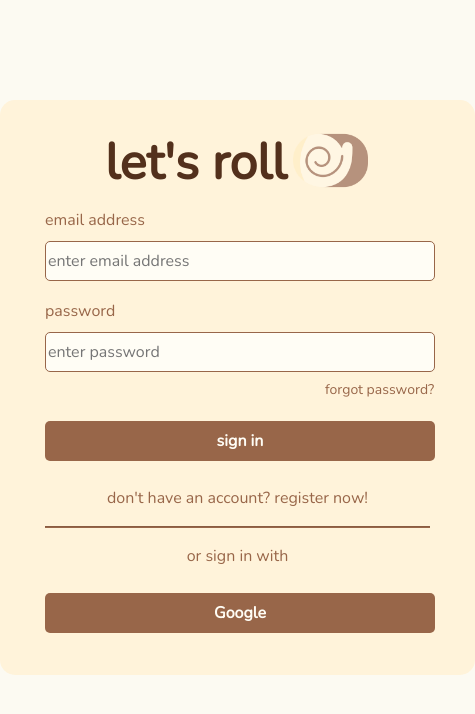
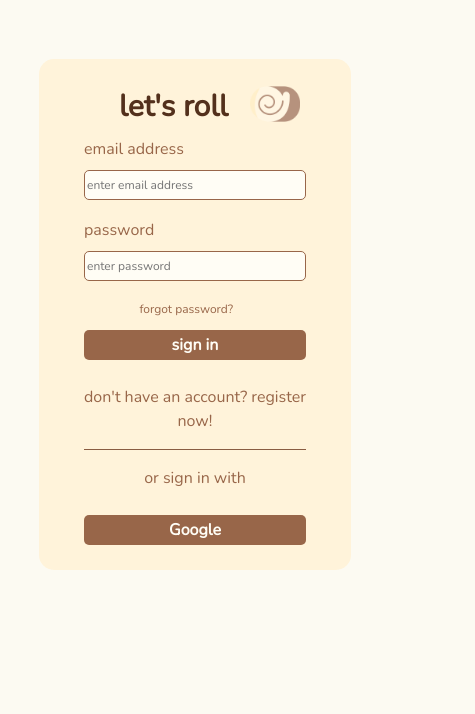
Before and after one commit to cathli66/college-food-insecurity, a React (Create React App) app: page / in a window 390 px wide. Shown: the top 714 px of the page, 475 px wide, since content can reach past the window. Built offline with nearby package versions, Linux system fonts and the light colour scheme; no server answers.

Commit message:
added some responsiveness to login page

```diff
--- a/src/components/Logout.tsx
+++ b/src/components/Logout.tsx
@@ -1,5 +1,5 @@
-import React, { useEffect, useState } from "react";
-import { Link, useNavigate } from "react-router-dom";
+import { useEffect } from "react";
+import { useNavigate } from "react-router-dom";
 import { auth } from "../firebase";
 import { useAuthState } from "react-firebase-hooks/auth";
 import { signOut } from "firebase/auth";
--- a/src/styles/Login.scss
+++ b/src/styles/Login.scss
@@ -1,4 +1,18 @@
+@import "./mediaqueries.scss";
+
 .logincard {
+    @include xs {
+        position: relative;
+        margin: auto;
+        width: 80%;
+        height: 60%;
+        margin-top: 15%;
+        background-color: #FFF3DA;
+        border-radius: 15px;
+        padding-top: 5px;
+    }
+
+    @include sm {
         position: relative;
         margin: auto;
         width: 475px;
@@ -9,24 +23,113 @@
         padding-top: 5px;
     }
 
+    @include md {
+        position: relative;
+        margin: auto;
+        width: 475px;
+        height: 575px;
+        margin-top: 100px;
+        background-color: #FFF3DA;
+        border-radius: 15px;
+        padding-top: 5px;
+    }
+
+    @include lg {
+        position: relative;
+        margin: auto;
+        width: 475px;
+        height: 575px;
+        margin-top: 100px;
+        background-color: #FFF3DA;
+        border-radius: 15px;
+        padding-top: 5px;
+    }
+}
+
+
+
 .custlabel {
     line-height: 10px;
     color: #986649;
 }
 
 .logoimg {
+    @include xs {
+        position: relative;
+        width: 50px;
+        left: 55px;
+    }
+
+    @include sm {
         position: relative;
         width: 75px;
         left: 55px;
     }
 
+    @include md {
+        position: relative;
+        width: 75px;
+        left: 55px;
+    }
+
+    @include lg {
+        position: relative;
+        width: 75px;
+        left: 55px;
+    }
+}
+
 .logo {
+    @include xs {
         display: flex;
         align-items: center;
         margin: auto;
     }
 
+    @include sm {
+        display: flex;
+        align-items: center;
+        margin: auto;
+    }
+
+    @include md {
+        display: flex;
+        align-items: center;
+        margin: auto;
+    }
+
+    @include lg {
+        display: flex;
+        align-items: center;
+        margin: auto;
+    }
+
+}
+
 .logotitle {
+    @include xs {
+        font-weight: 700;
+        font-size: 30px;
+        color: #53301C;
+        top: 20px;
+        left: 80px;
+        width: 50%;
+        position: relative;
+        margin-bottom: 35px;
+    }
+
+    @include sm {
+        font-weight: 700;
+        font-size: 40px;
+        color: #53301C;
+        top: 20px;
+        left: 105px;
+        width: 50%;
+        position: relative;
+        margin-bottom: 35px;
+    }
+
+    @include md {
         font-weight: 700;
         font-size: 50px;
         color: #53301C;
@@ -37,12 +140,48 @@
         margin-bottom: 35px;
     }
 
+    @include lg {
+        font-weight: 700;
+        font-size: 50px;
+        color: #53301C;
+        top: 20px;
+        left: 105px;
+        width: 50%;
+        position: relative;
+        margin-bottom: 35px;
+    }
+
+}
+
 .login {
     padding-left: 45px;
     padding-right: 45px;
 }
 
 .login__textBox {
+    @include xs {
+        border: 1px solid #986649;
+        border-radius: 5px;
+        background-color: #FFFDF5;
+        padding-right: 25px;
+        width: 100%;
+        padding-top: 5px;
+        padding-bottom: 5px;
+        margin-bottom: 25px;
+        font-size: 12px;
+    }
+
+    @include sm {
+        border: 1px solid #986649;
+        border-radius: 5px;
+        background-color: #FFFDF5;
+        padding-right: 25px;
+        width: 100%;
+        height: 30%;
+        margin-bottom: 25px;
+    }
+
+    @include md {
         border: 1px solid #986649;
         border-radius: 5px;
         background-color: #FFFDF5;
@@ -52,7 +191,42 @@
         margin-bottom: 25px;
     }
 
+    @include lg {
+        border: 1px solid #986649;
+        border-radius: 5px;
+        background-color: #FFFDF5;
+        padding-right: 25px;
+        width: 390px;
+        height: 40px;
+        margin-bottom: 25px;
+    }
+
+}
+
 .login__btn {
+    @include xs {
+        border-radius: 5px;
+        background-color: #986649;
+        border: none;
+        width: 100%;
+        height: 30px;
+        color: #FFFDF5;
+        font-weight: 600;
+        margin-bottom: 25px;
+    }
+
+    @include sm {
+        border-radius: 5px;
+        background-color: #986649;
+        border: none;
+        width: 100%;
+        height: 40px;
+        color: #FFFDF5;
+        font-weight: 600;
+        margin-bottom: 25px;
+    }
+
+    @include md {
         border-radius: 5px;
         background-color: #986649;
         border: none;
@@ -63,14 +237,59 @@
         margin-bottom: 25px;
     }
 
+    @include lg {
+        border-radius: 5px;
+        background-color: #986649;
+        border: none;
+        width: 390px;
+        height: 40px;
+        color: #FFFDF5;
+        font-weight: 600;
+        margin-bottom: 25px;
+    }
+
+}
+
 .forgpw {
+    @include xs {
         position: relative;
-    //padding-top: -20px;
+
         color: #986649;
-    top: -20px;
-    font-size: 14px;
+        top: -10px;
+        font-size: 12px;
         text-align: right;
-    right: -280px;
+        right: -25%;
+    }
+
+    @include sm {
+        position: relative;
+
+        color: #986649;
+        top: -10px;
+        font-size: 12px;
+        text-align: right;
+        right: -25%;
+    }
+
+    @include md {
+        position: relative;
+
+        color: #986649;
+        top: -10px;
+        font-size: 12px;
+        text-align: right;
+        right: -25%;
+    }
+
+    @include lg {
+        position: relative;
+
+        color: #986649;
+        top: -10px;
+        font-size: 12px;
+        text-align: right;
+        right: -25%;
+    }
 }
 
 .register {
--- /dev/null
+++ b/src/styles/mediaqueries.scss
@@ -0,0 +1,31 @@
+$screen-sm-min: 600px;
+$screen-md-min: 960px;
+$screen-lg-min: 1280px;
+$screen-xs-max: 599px;
+$screen-sm-max: 959px;
+$screen-md-max: 1279px;
+$screen-lg-max: 1919px;
+
+@mixin xs {
+  @media screen and (max-width: #{$screen-xs-max}) {
+    @content;
+  }
+}
+
+@mixin sm {
+  @media screen and (min-width: #{$screen-sm-min}) and (max-width: #{$screen-sm-max}) {
+    @content;
+  }
+}
+
+@mixin md {
+  @media screen and (min-width: #{$screen-md-min}) and (max-width: #{$screen-md-max}) {
+    @content;
+  }
+}
+
+@mixin lg {
+  @media screen and (min-width: #{$screen-lg-min}) and (max-width: #{$screen-lg-max}) {
+    @content;
+  }
+}
```
Also changed, not shown: src/index.css (line endings or trailing spaces). Lines whose indentation alone changed are shown as unchanged.
